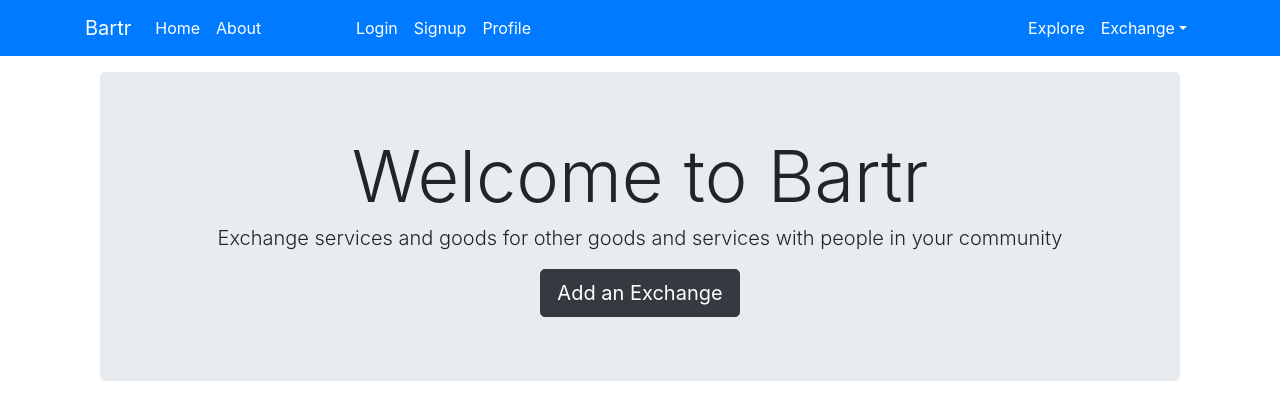
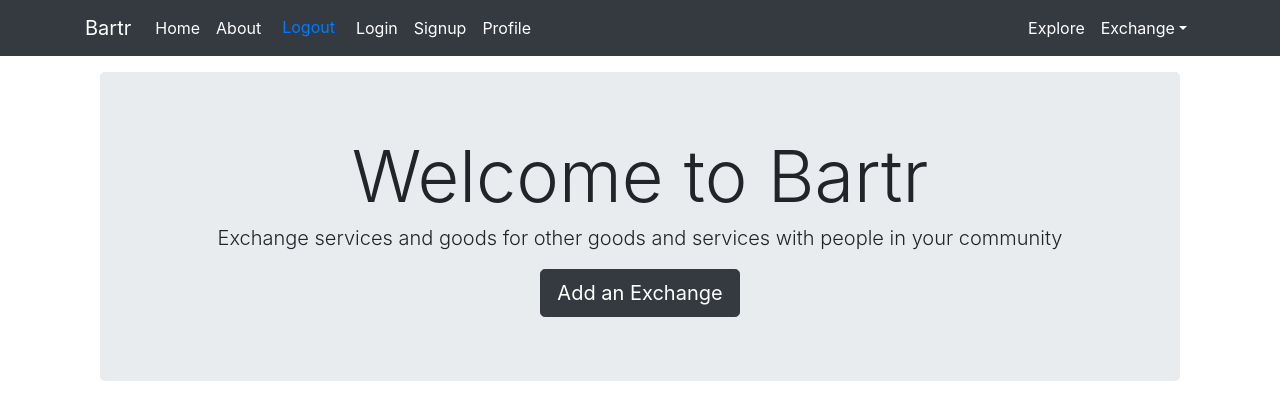
Before and after one commit to javijiujitsu/Bartr, a Node server app: page / in a window 1280 px wide. Shown: the top 420 px of the page. Run offline with Node 20, Linux system fonts and the light colour scheme; some libraries are stand-ins or nearby versions.

Commit message:
Changed Navbar Color

```diff
--- a/models/user.js
+++ b/models/user.js
@@ -25,13 +25,10 @@ type: String
 
 },
 
-googleID: {
-      type: String
-    },
-
 service: {
   type: String
 },
+
 good: {
   type: String
 }
--- a/views/layouts/main-layout.ejs
+++ b/views/layouts/main-layout.ejs
@@ -6,7 +6,7 @@
     <title>Bartr</title>
     </head>
     <body>
-      <nav class="navbar navbar-expand-sm navbar-dark bg-primary mb-3">
+      <nav class="navbar navbar-expand-sm navbar-dark bg-dark mb-3">
     <div class="container">
     <a class="navbar-brand" href="/">Bartr</a>
     <button class="navbar-toggler" type="button" data-toggle="collapse" data-target="#navbarNav" aria-controls="navbarNav" aria-expanded="false" aria-label="Toggle navigation">
```
